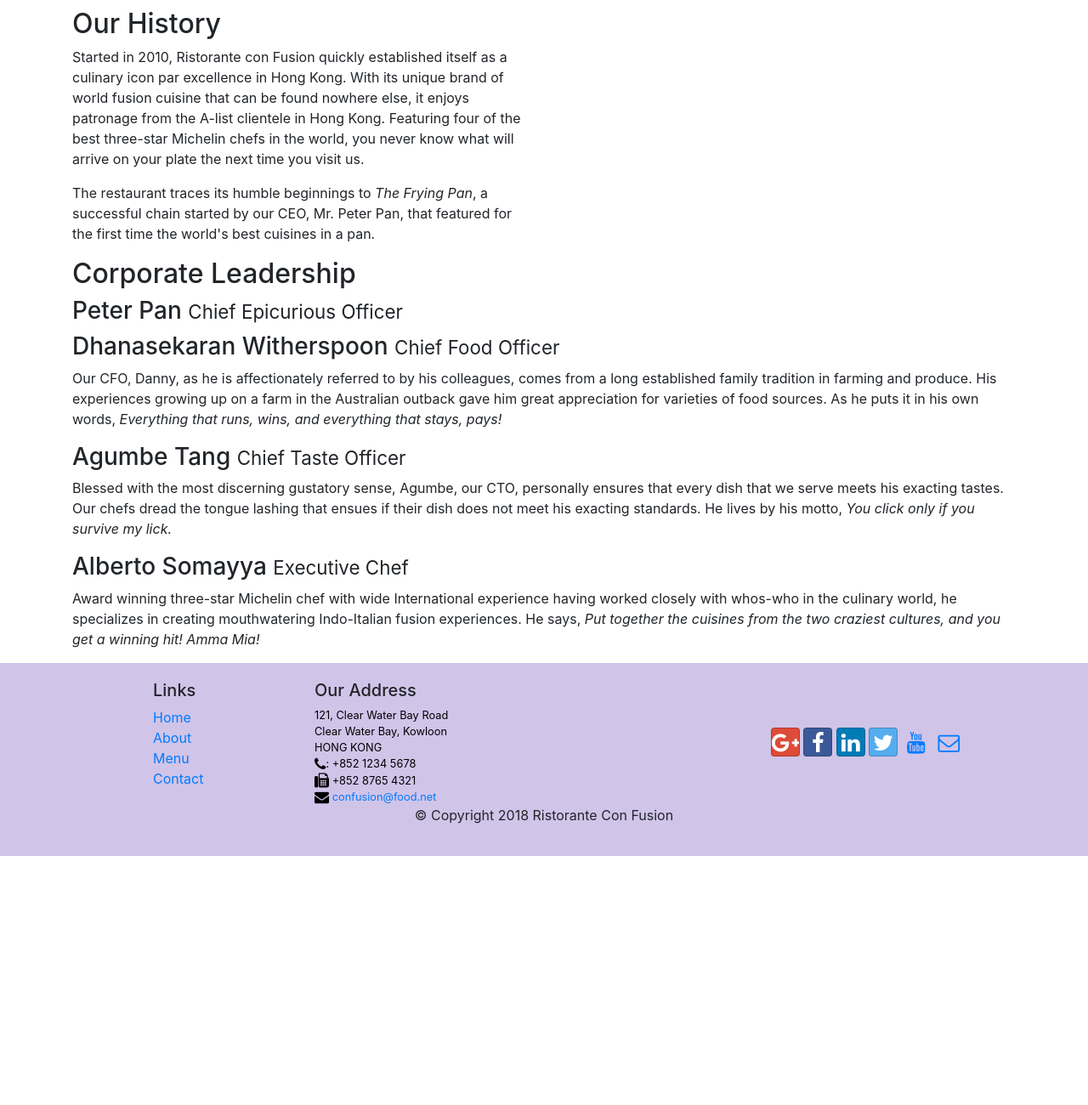
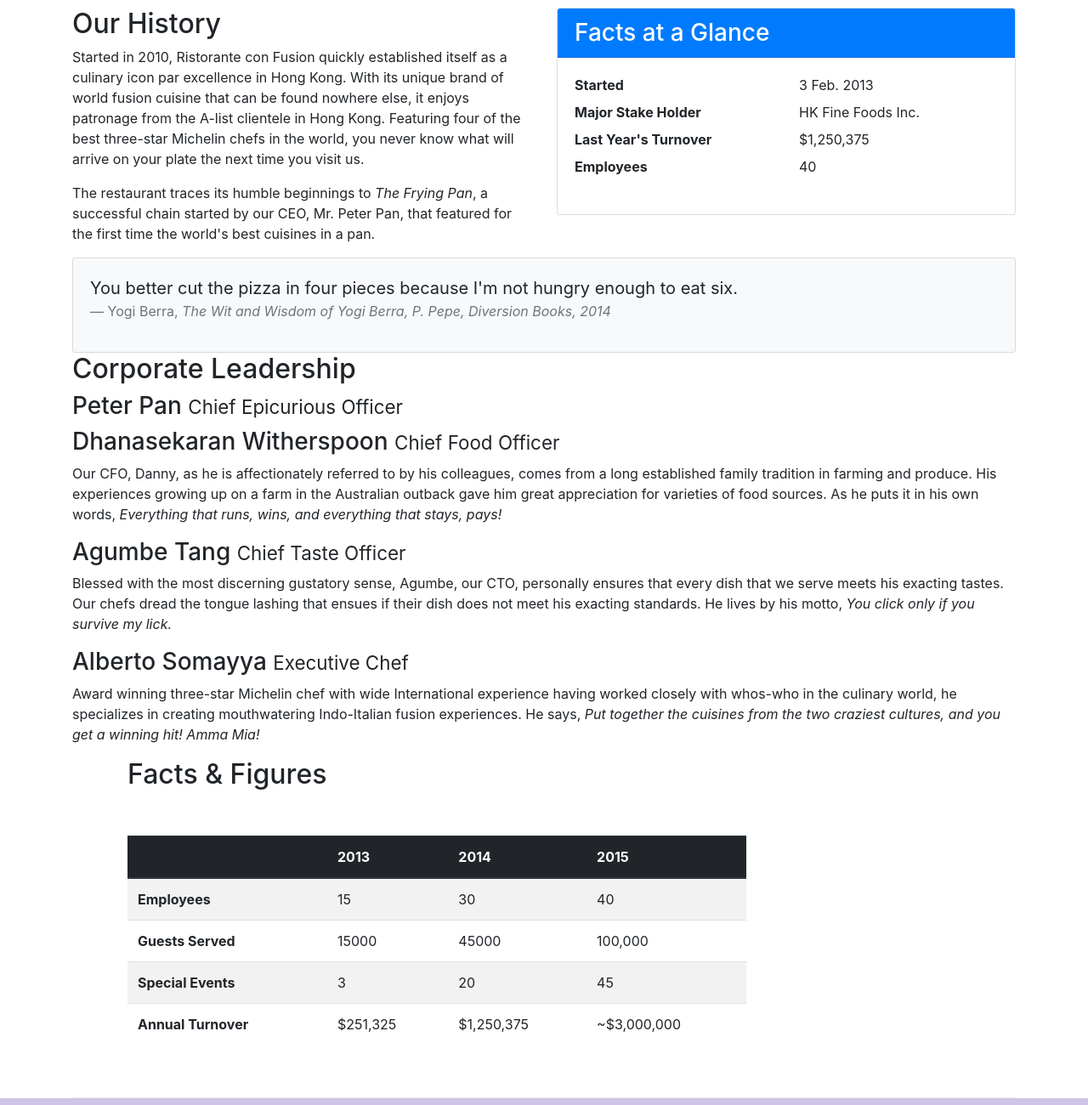
Before and after one commit to galactus299/react-coursera, a website: page aboutus.html in a window 1280 px wide. Shown: the part 480-1780 px from the top of the page at 85% size. Before the commit the page ends 1487 px from the top, so only its background shows below. Drawn offline with nearby package versions, Linux system fonts and the light colour scheme.

Commit message:
Tables and Cards

```diff
--- a/aboutus.html
+++ b/aboutus.html
@@ -61,12 +61,42 @@
         </div>
 
         <div class="row">
-            <div class="col-6 ">
+            <div class="col-sm-6 ">
                 <h2>Our History</h2>
                 <p>Started in 2010, Ristorante con Fusion quickly established itself as a culinary icon par excellence in Hong Kong. With its unique brand of world fusion cuisine that can be found nowhere else, it enjoys patronage from the A-list clientele in Hong Kong.  Featuring four of the best three-star Michelin chefs in the world, you never know what will arrive on your plate the next time you visit us.</p>
                 <p>The restaurant traces its humble beginnings to <em>The Frying Pan</em>, a successful chain started by our CEO, Mr. Peter Pan, that featured for the first time the world's best cuisines in a pan.</p>
             </div>
-            <div>
+            <div class="col-sm">
+                <div class="card">
+                    <h3 class="card-header bg-primary text-white">
+                        Facts at a Glance
+                    </h3>
+                    <div class="card-body">
+                        <dl class="row">
+                            <dt class="col-6">Started</dt>
+                            <dd class="col-6">3 Feb. 2013</dd>
+                            <dt class="col-6">Major Stake Holder</dt>
+                            <dd class="col-6">HK Fine Foods Inc.</dd>
+                            <dt class="col-6">Last Year's Turnover</dt>
+                            <dd class="col-6">$1,250,375</dd>
+                            <dt class="col-6">Employees</dt>
+                            <dd class="col-6">40</dd>
+                        </dl>
+                    </div>
+
+                </div>
+            </div>
+            <div class="col-12">
+                <div class="card card-body bg-light">
+                    <blockquote class="blockquote">
+                        <p class="mb-0">You better cut the pizza in four pieces because
+                            I'm not hungry enough to eat six.</p>
+                        <footer class="blockquote-footer">Yogi Berra,
+                            <cite title="Source Title">The Wit and Wisdom of Yogi Berra,
+                            P. Pepe, Diversion Books, 2014</cite>
+                        </footer>
+                    </blockquote>
+                </div>
             </div>
         </div>
 
@@ -84,7 +114,52 @@
 
             </div>
        </div>
+       <div class="row row-content">
+           <div class="col-12 col-sm-9">
+                <h2>Facts &amp; Figures</h2>
+           </div>
+           <div class="col-12 col-sm-9">
+            <div class="table-responsive">
+                <table class="table table-striped">
+                    <thead class="thead-dark">
+                        <tr>
+                            <th>&nbsp;</th>
+                            <th>2013</th>
+                            <th>2014</th>
+                            <th>2015</th>
+                        </tr>
+                    </thead>
+                    <tbody>
+                        <tr>
+                            <th>Employees</th>
+                            <td>15</td>
+                            <td>30</td>
+                            <td>40</td>
+                        </tr>
+                        <tr>
+                            <th>Guests Served</th>
+                            <td>15000</td>
+                            <td>45000</td>
+                            <td>100,000</td>
+                        </tr>
+                        <tr>
+                            <th>Special Events</th>
+                            <td>3</td>
+                            <td>20</td>
+                            <td>45</td>
+                        </tr>
+                        <tr>
+                            <th>Annual Turnover</th>
+                            <td>$251,325</td>
+                            <td>$1,250,375</td>
+                            <td>~$3,000,000</td>
+                        </tr>
+                    </tbody>
+                </table>
+            </div>
+           </div>
 
+       </div>
     </div>
 
     <footer class="footer">
```
